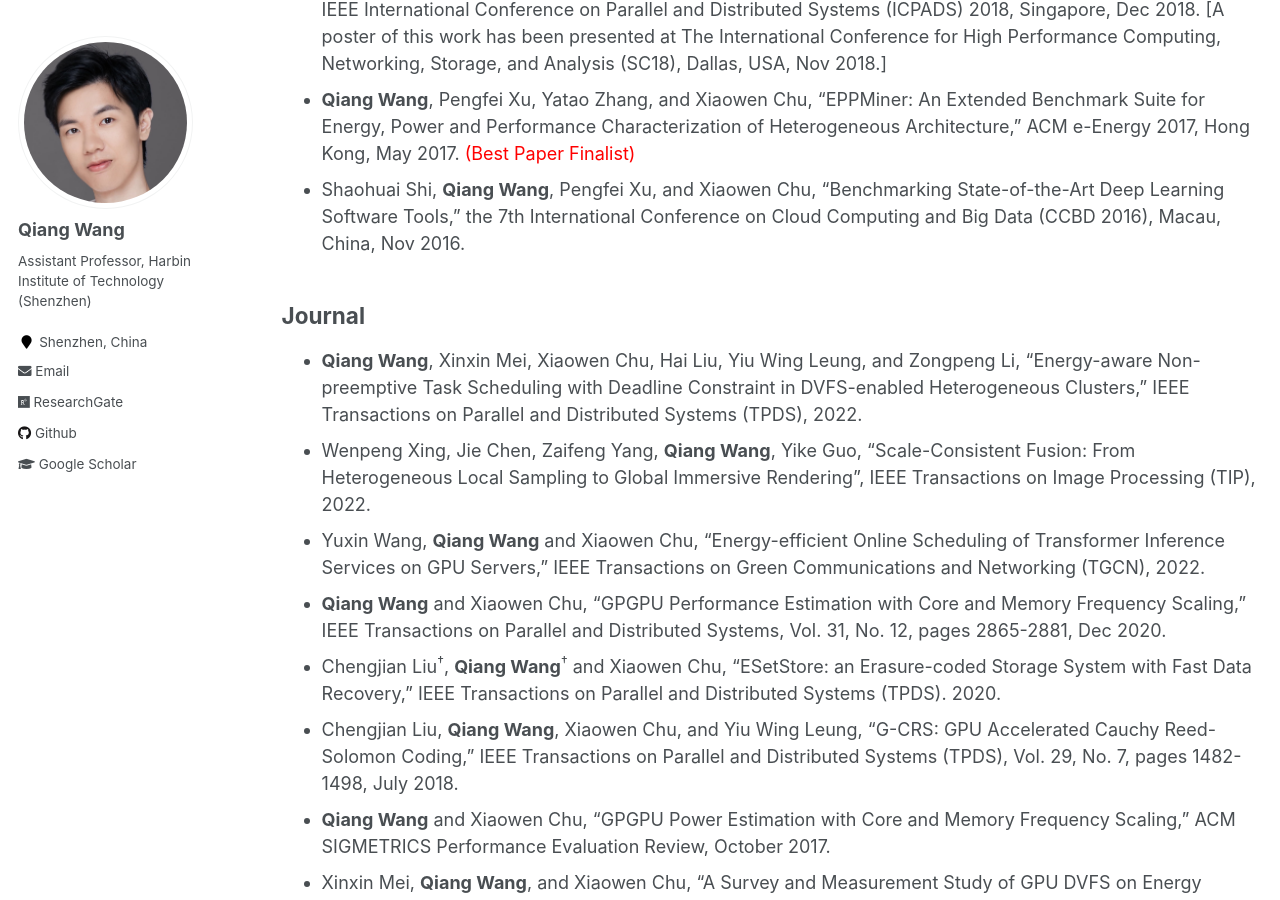
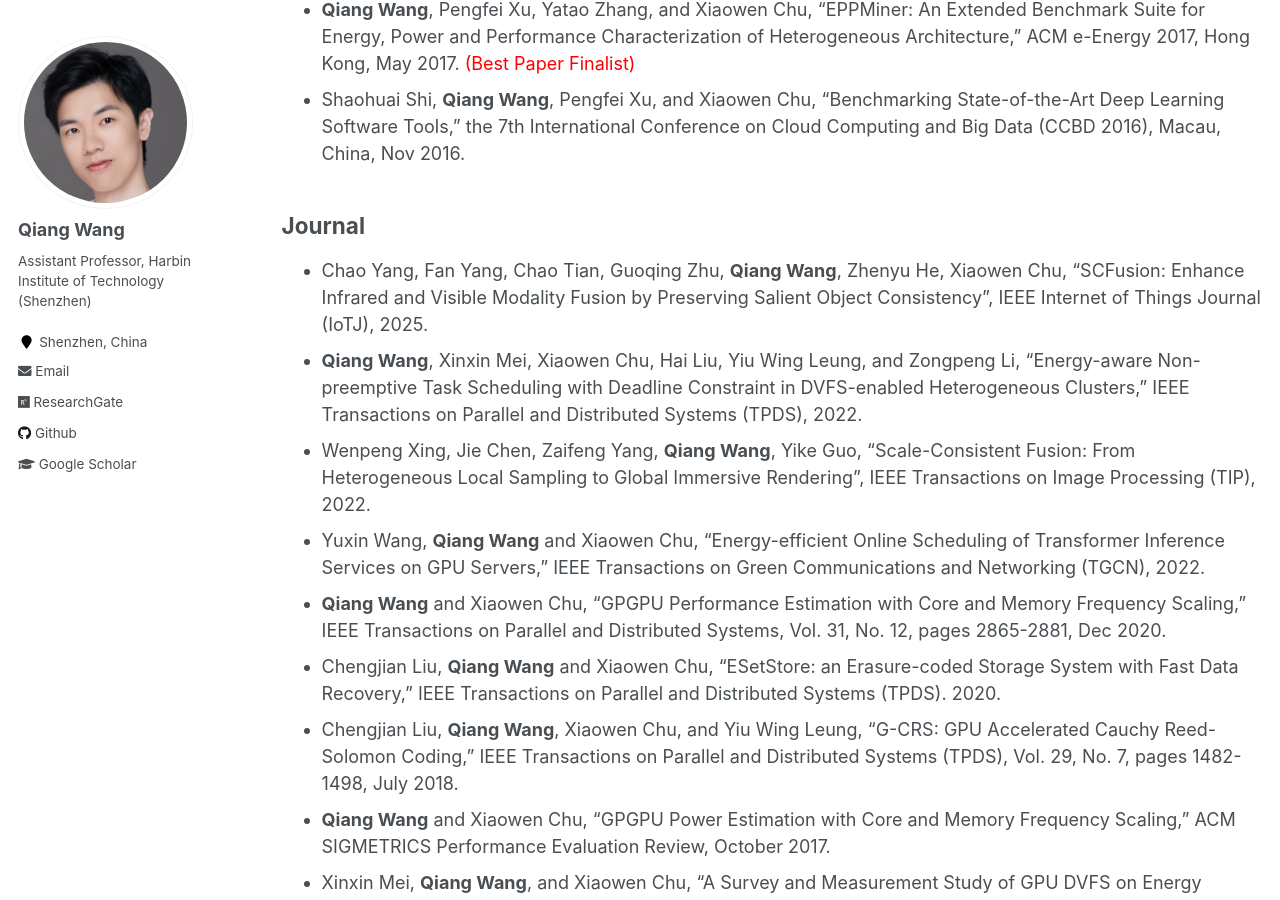
Before and after one commit to blackjack2015/blackjack2015.github.io, a Jekyll site: the page built from _pages/publications.md, in a window 1280 px wide and 900 px high, scrolled down 3579 px. Built offline with Jekyll 4.4.1, drawn with Linux system fonts in a browser that asks for light colours; some of the changed text lies outside the part shown.

Commit message:
Update publications.md

```diff
--- a/_pages/publications.md
+++ b/_pages/publications.md
@@ -65,11 +64,12 @@
 + Shaohuai Shi, **Qiang Wang**, Pengfei Xu, and Xiaowen Chu, "Benchmarking State-of-the-Art Deep Learning Software Tools," the 7th International Conference on Cloud Computing and Big Data (CCBD 2016), Macau, China, Nov 2016.
 
 ## Journal
++ Chao Yang, Fan Yang, Chao Tian, Guoqing Zhu, **Qiang Wang**, Zhenyu He, Xiaowen Chu, "SCFusion: Enhance Infrared and Visible Modality Fusion by Preserving Salient Object Consistency", IEEE Internet of Things Journal (IoTJ), 2025.
 + **Qiang Wang**, Xinxin Mei, Xiaowen Chu, Hai Liu, Yiu Wing Leung, and Zongpeng Li, “Energy-aware Non-preemptive Task Scheduling with Deadline Constraint in DVFS-enabled Heterogeneous Clusters,” IEEE Transactions on Parallel and Distributed Systems (TPDS), 2022.
 + Wenpeng Xing, Jie Chen, Zaifeng Yang, **Qiang Wang**, Yike Guo, "Scale-Consistent Fusion: From Heterogeneous Local Sampling to Global Immersive Rendering", IEEE Transactions on Image Processing (TIP), 2022.
 + Yuxin Wang, **Qiang Wang** and Xiaowen Chu, "Energy-efficient Online Scheduling of Transformer Inference Services on GPU Servers," IEEE Transactions on Green Communications and Networking (TGCN), 2022.
 + **Qiang Wang** and Xiaowen Chu, "GPGPU Performance Estimation with Core and Memory Frequency Scaling," IEEE Transactions on Parallel and Distributed Systems, Vol. 31, No. 12, pages 2865-2881, Dec 2020.
-+ Chengjian Liu<sup>&dagger;</sup>, **Qiang Wang**<sup>&dagger;</sup> and Xiaowen Chu, "ESetStore: an Erasure-coded Storage System with Fast Data Recovery," IEEE Transactions on Parallel and Distributed Systems (TPDS). 2020.
++ Chengjian Liu, **Qiang Wang** and Xiaowen Chu, "ESetStore: an Erasure-coded Storage System with Fast Data Recovery," IEEE Transactions on Parallel and Distributed Systems (TPDS). 2020.
 + Chengjian Liu, **Qiang Wang**, Xiaowen Chu, and Yiu Wing Leung, "G-CRS: GPU Accelerated Cauchy Reed-Solomon Coding," IEEE Transactions on Parallel and Distributed Systems (TPDS), Vol. 29, No. 7, pages 1482-1498, July 2018.
 + **Qiang Wang** and Xiaowen Chu, "GPGPU Power Estimation with Core and Memory Frequency Scaling," ACM SIGMETRICS Performance Evaluation Review, October 2017.
 + Xinxin Mei, **Qiang Wang**, and Xiaowen Chu, "A Survey and Measurement Study of GPU DVFS on Energy Conservation," Digital Communications and Networks, 2017.
```
Also changed, not shown: other parts of _pages/publications.md (+0 -1 lines).
